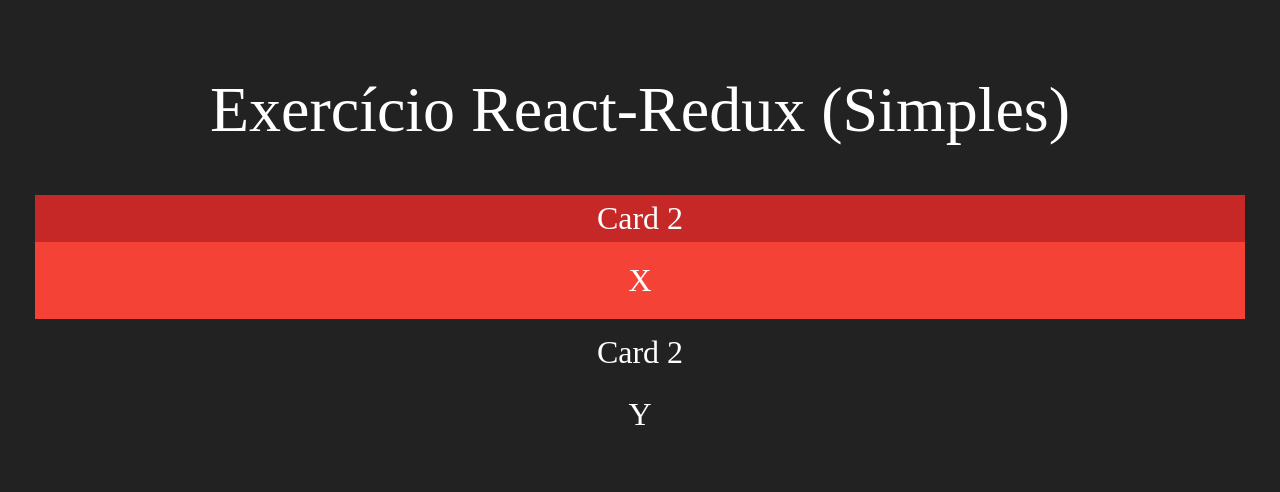
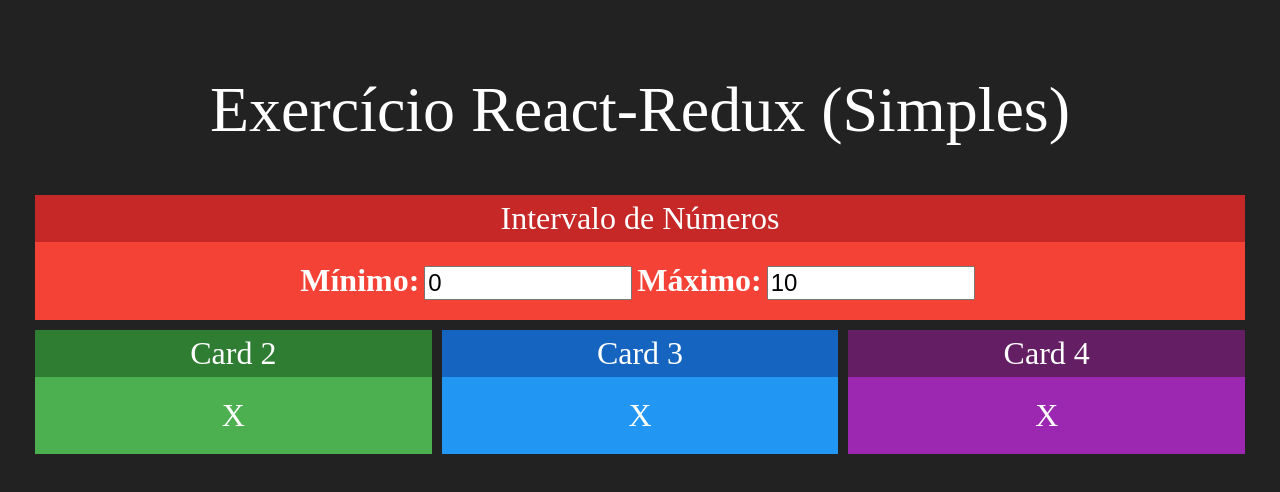
Before and after one commit to DiegoPereira100/ReduxSimples, a React (Create React App) app: page / in a window 1280 px wide. Shown: the top 492 px of the page. Built offline with nearby package versions, Linux system fonts and the light colour scheme.

Commit message:
Componente Intervalo

```diff
--- a/src/App.js
+++ b/src/App.js
@@ -1,5 +1,6 @@
 import logo from './logo.svg';
 import './App.css';
+import Interval from './components/Interval';
 import Card from './components/Card';
 
 function App() {
@@ -8,16 +9,14 @@
       <h1>Exercício React-Redux (Simples)</h1>
       <div className='linha'>
 
-      <Card title="Card 2" red>
-        X
-      </Card>
+      <Interval></Interval>
 
       </div>
       <div className='linha'>
 
-      <Card title="Card 2">
-        Y
-      </Card>
+      <Card title="Card 2" green>X</Card>
+      <Card title="Card 3" blue>X</Card>
+      <Card title="Card 4" purple>X</Card>
 
       </div>
     </div>
--- a/src/components/Card.jsx
+++ b/src/components/Card.jsx
@@ -3,9 +3,9 @@
 
 function getColor(props) {
     if (props.red) return "Red"
-    if (props.grenn) return "Green"
-    if (props.Blue) return "Blue"
-    if (props.Purple) return "Purple"
+    if (props.green) return "Green"
+    if (props.blue) return "Blue"
+    if (props.purple) return "Purple"
     return ""
 }
 
--- /dev/null
+++ b/src/components/Interval.css
@@ -0,0 +1,6 @@
+.Interval input {
+    font-size: 1.5rem;
+    margin-left: 5px;
+    margin-right: 5px;
+    width: 200px;
+}
--- /dev/null
+++ b/src/components/Interval.jsx
@@ -0,0 +1,23 @@
+import './Interval.css'
+import React from 'react'
+
+import Card from './Card'
+
+export default props => {
+    return (
+        <Card title="Intervalo de Números" red>
+            <div className='Interval'>
+
+                <span>
+                    <strong>Mínimo:</strong>
+                    <input type="number" value={0} readOnly/>
+                </span>
+                <span>
+                    <strong>Máximo:</strong>
+                    <input type="number" value={10} readOnly/>
+                </span>
+
+            </div>
+        </Card>
+    )
+}
```
